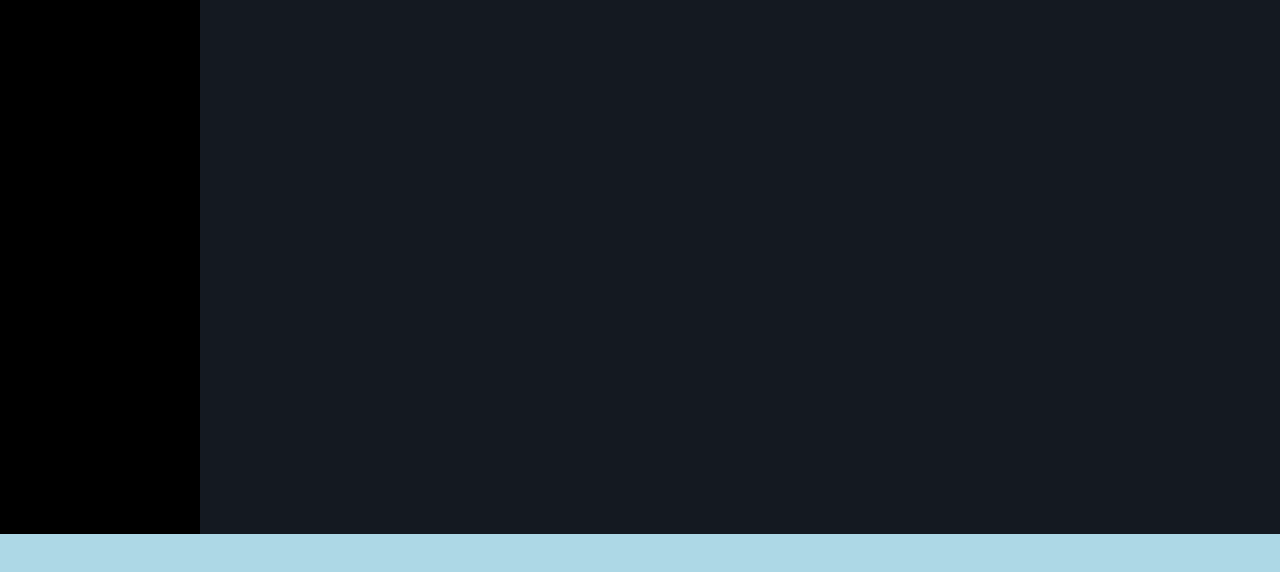
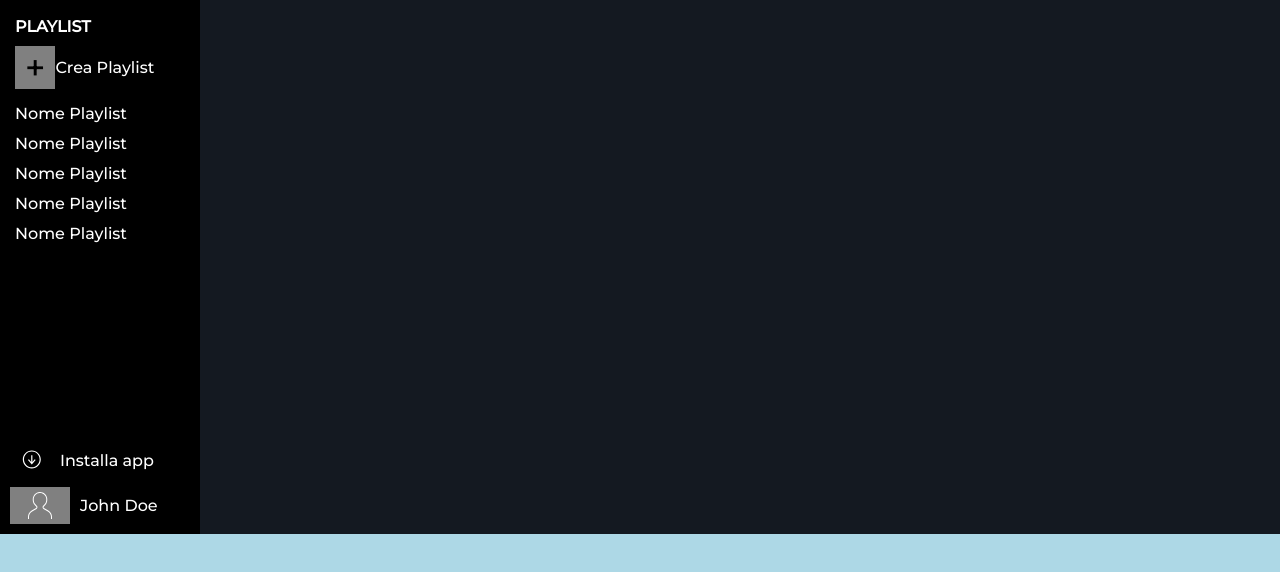
Before and after one commit to EleonoraFlaborea/html-css-spotifyweb, a plain HTML site: page index.html in a window 1280 px wide. Shown: the part 186-758 px from the top of the page. Drawn offline with Linux system fonts and the light colour scheme.

Commit message:
added playlist, fixed playlist on media query

```diff
--- a/css/responsive.css
+++ b/css/responsive.css
@@ -23,7 +23,15 @@
     .banner-mobile{
         width: 30%;
     }
+
+    .container-playlist{
+        display: block;
+    }
+    .playlist{
+        display: block;
+    }
 }
+
 
 
 
--- a/css/style.css
+++ b/css/style.css
@@ -25,12 +25,23 @@ img{
     width: 100%;
 }
 
+.upper-space{
+    padding-top: 10px;
+}
+
+.bottom-space{
+    padding-bottom: 10px;
+}
+
 /*SIDEBAR*/
 .sidebar{
     width: 10%;
     background-color: #000000;
     z-index: 1;
     overflow: auto;
+    display: flex;
+    flex-direction: column;
+    justify-content: space-between;
 }
 
 .card{
@@ -57,6 +68,36 @@ img{
 .banner-mobile{
     padding: 5px 18px;
 }
+
+/*playlist*/
+.playlist{
+    height: 150px;
+    overflow: auto;
+    line-height: 30px;
+    display: none;
+}
+
+.plus-banner{
+    color: black;
+    background-color: grey;
+    padding: 0px 10px;
+    font-size: 35px;
+}
+
+.container-playlist{
+    padding: 20px 15px;
+    display: none;
+}
+
+/*user*/
+.user-banner{
+    margin: 10px 10px;
+    background-color: #808080;
+
+
+}
+
+
 
 
 
@@ -90,7 +131,4 @@ footer{
     border: 2px solid lightblue;
     background-color: lightblue;
     overflow: auto;
-
-
-
 }
--- a/index.html
+++ b/index.html
@@ -27,10 +27,13 @@
 
        <!--SIDEBAR-->
         <nav class="sidebar">
+
+            <section class="navbar-up">
+                <!--logo-->
                 <img src="img/logo-small.svg" alt="logo-mobile" class="logo-mobile">
                 <img src="img/logo.svg" alt="logo" class="logo-desktop">
 
-
+                <!--banners-->
                 <div class="row-social">
                     <div class="card">
                        <img src="img/home.svg" alt="home-mobile" class="banner-mobile">
@@ -47,6 +50,47 @@
                        <span class="banner-desktop"> La tua libreria</span>
                     </div>
                 </div>
+
+                <!--playlist-->
+                <div class="container-playlist">
+                    <h4 class="bottom-space">PLAYLIST</h4>
+
+                    <div class="card bottom-space">
+                      <span class="plus-banner"> + </span>
+                       <span class="banner-desktop"> Crea Playlist</span>
+                    </div>
+
+                    <div class="playlist">
+                       <ul>
+                          <li>Nome Playlist</li>
+                          <li>Nome Playlist</li>
+                          <li>Nome Playlist</li>
+                          <li>Nome Playlist</li>
+                          <li>Nome Playlist</li>
+                          <li>Nome Playlist</li>
+                        </ul>
+                    </div>
+                </div>
+
+            </section>
+
+
+
+
+
+            <section class="navbar-down">
+                <!--user-->
+                <div class="card">
+                    <img src="img/download.svg" alt="download-mobile" class="banner-mobile">
+                    <span class="banner-desktop"> Installa app</span>
+                </div>
+
+                <div class="card">
+                   <img src="img/profile.svg" alt="profile-mobile" class="banner-mobile user-banner">
+                   <span class="banner-desktop"> John Doe</span>
+                </div>
+
+            </section>
         </nav>
 
        <!--MAIN-->
```
Lines whose indentation alone changed are shown as unchanged.
